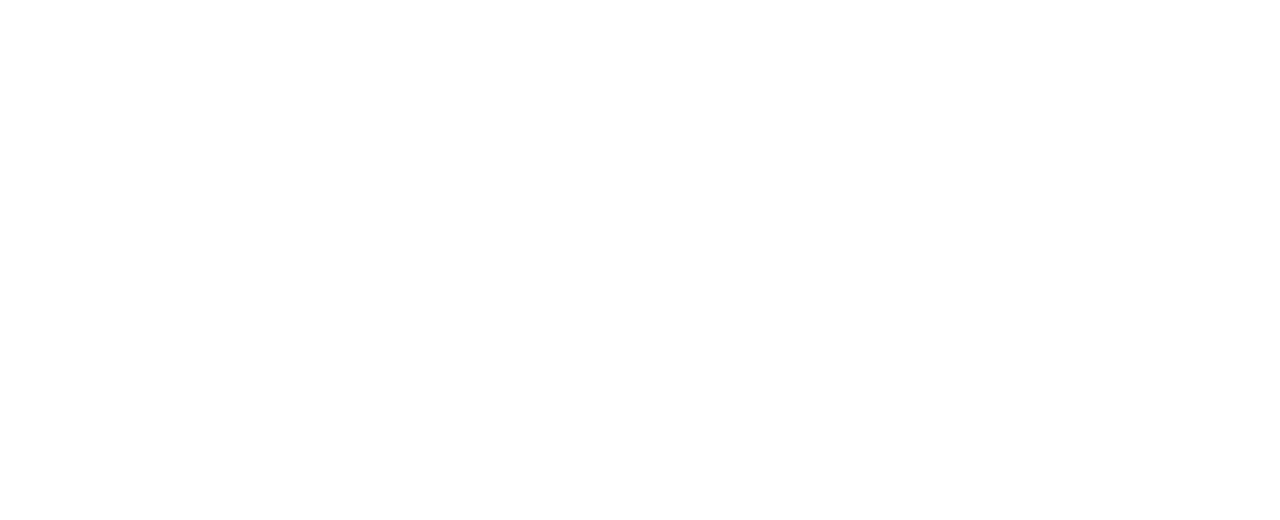
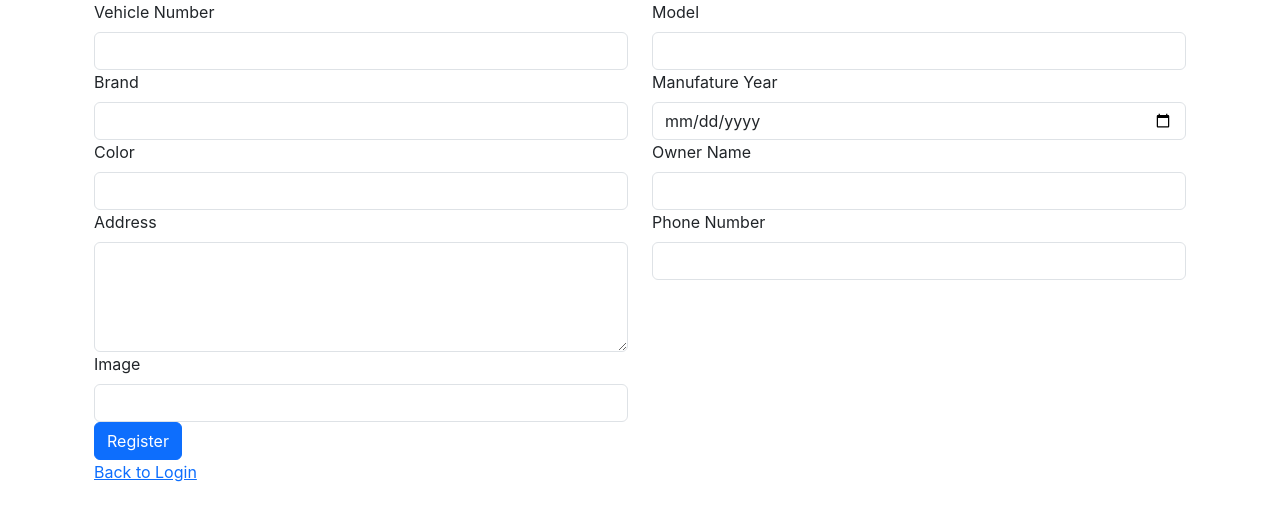
Before and after one commit to sani4618/Vehicle-app-Frontend, a React (Create React App) app: page /reg in a window 1280 px wide. Before the commit this address had no page. Shown: the top 520 px of the page. Built offline with nearby package versions, Linux system fonts and the light colour scheme.

Commit message:
register part

```diff
--- a/src/App.js
+++ b/src/App.js
@@ -2,6 +2,7 @@
 import './App.css';
 import { BrowserRouter, Route, Routes } from 'react-router-dom';
 import Home from './components/Home';
+import Register from './components/Register';
 
 function App() {
   return (
@@ -12,6 +13,7 @@
       <Routes>
 
         <Route path="/" exact element={<Home/>} />
+        <Route path="/reg" exact element={<Register/>}/>
 
       </Routes>
 
--- a/src/components/Home.jsx
+++ b/src/components/Home.jsx
@@ -25,7 +25,7 @@
                     </div>
 
                     <div className="col col-12 col-sm-12 col-md-12 col-lg-12 col-xl-12 col-xxl-12">
-                        <a href="">New Registeration/Sign Up</a>
+                        <a href="/reg">New Registeration/Sign Up</a>
                     </div>
 
                 </div>
--- /dev/null
+++ b/src/components/Register.jsx
@@ -0,0 +1,76 @@
+import React from 'react'
+
+const Register = () => {
+  return (
+    <div>
+
+        <div className="container">
+            <div className="row">
+                <div className="col col-12 col-sm-12 col-md-12 col-lg-12 col-xl-12 col-xxl-12">
+                <div className="container">
+                    <div className="row">
+
+                        <div className="col col-12 col-sm-6 col-md-6 col-lg-6 col-xl-6 col-xxl-6">
+                            <label htmlFor="" className="form-label">Vehicle Number</label>
+                            <input type="text" className="form-control" />
+                        </div>
+
+                        <div className="col col-12 col-sm-6 col-md-6 col-lg-6 col-xl-6 col-xxl-6">
+                        <label htmlFor="" className="form-label">Model</label>
+                            <input type="text" className="form-control" />
+                        </div>
+
+                        <div className="col col-12 col-sm-6 col-md-6 col-lg-6 col-xl-6 col-xxl-6">
+                        <label htmlFor="" className="form-label">Brand</label>
+                            <input type="text" className="form-control" />
+                        </div>
+
+                        <div className="col col-12 col-sm-6 col-md-6 col-lg-6 col-xl-6 col-xxl-6">
+                        <label htmlFor="" className="form-label">Manufature Year</label>
+                        <input type="date" name="" id="" className="form-control" />
+                        </div>
+
+                        <div className="col col-12 col-sm-6 col-md-6 col-lg-6 col-xl-6 col-xxl-6">
+                        <label htmlFor="" className="form-label">Color</label>
+                            <input type="text" className="form-control" />
+                        </div>
+
+                        <div className="col col-12 col-sm-6 col-md-6 col-lg-6 col-xl-6 col-xxl-6">
+                        <label htmlFor="" className="form-label">Owner Name</label>
+                            <input type="text" className="form-control" />
+                        </div>
+
+                        <div className="col col-12 col-sm-6 col-md-6 col-lg-6 col-xl-6 col-xxl-6">
+                        <label htmlFor="" className="form-label">Address</label>
+                        <textarea name="" id="" cols="30" rows="4" className="form-control"></textarea>
+                        </div>
+
+                        <div className="col col-12 col-sm-6 col-md-6 col-lg-6 col-xl-6 col-xxl-6">
+                        <label htmlFor="" className="form-label">Phone Number</label>
+                            <input type="text" className="form-control" />
+                        </div>
+
+                        <div className="col col-12 col-sm-6 col-md-6 col-lg-6 col-xl-6 col-xxl-6">
+                        <label htmlFor="" className="form-label">Image</label>
+                            <input type="text" className="form-control" />
+                        </div>
+
+                        <div className="col col-12 col-sm-12 col-md-12 col-lg-12 col-xl-12 col-xxl-12">
+                            <button className="btn btn-primary">Register</button>
+                        </div>
+
+                        <div className="col col-12 col-sm-12 col-md-12 col-lg-12 col-xl-12 col-xxl-12">
+                            <a href="/">Back to Login</a>
+                        </div>
+
+                    </div>
+                </div>
+                </div>
+            </div>
+        </div>
+
+    </div>
+  )
+}
+
+export default Register
```
